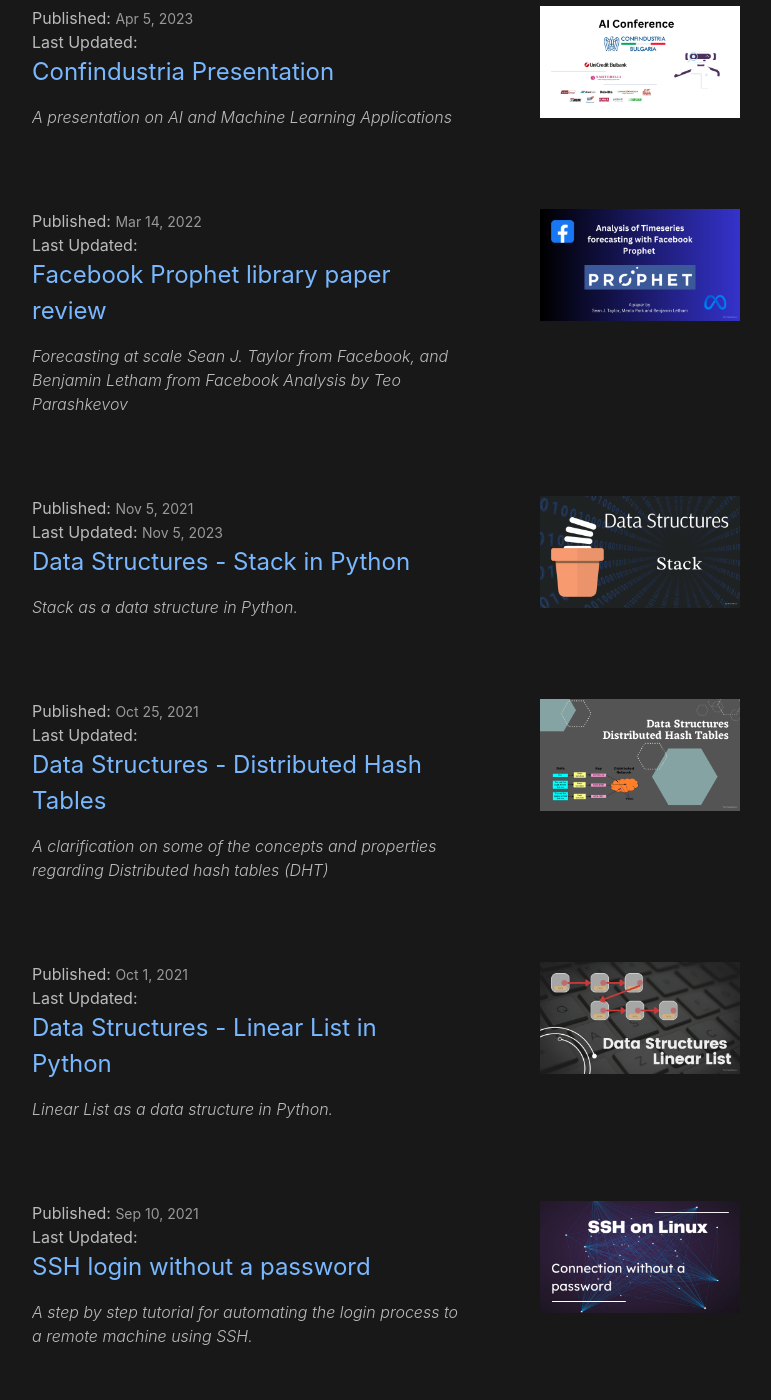
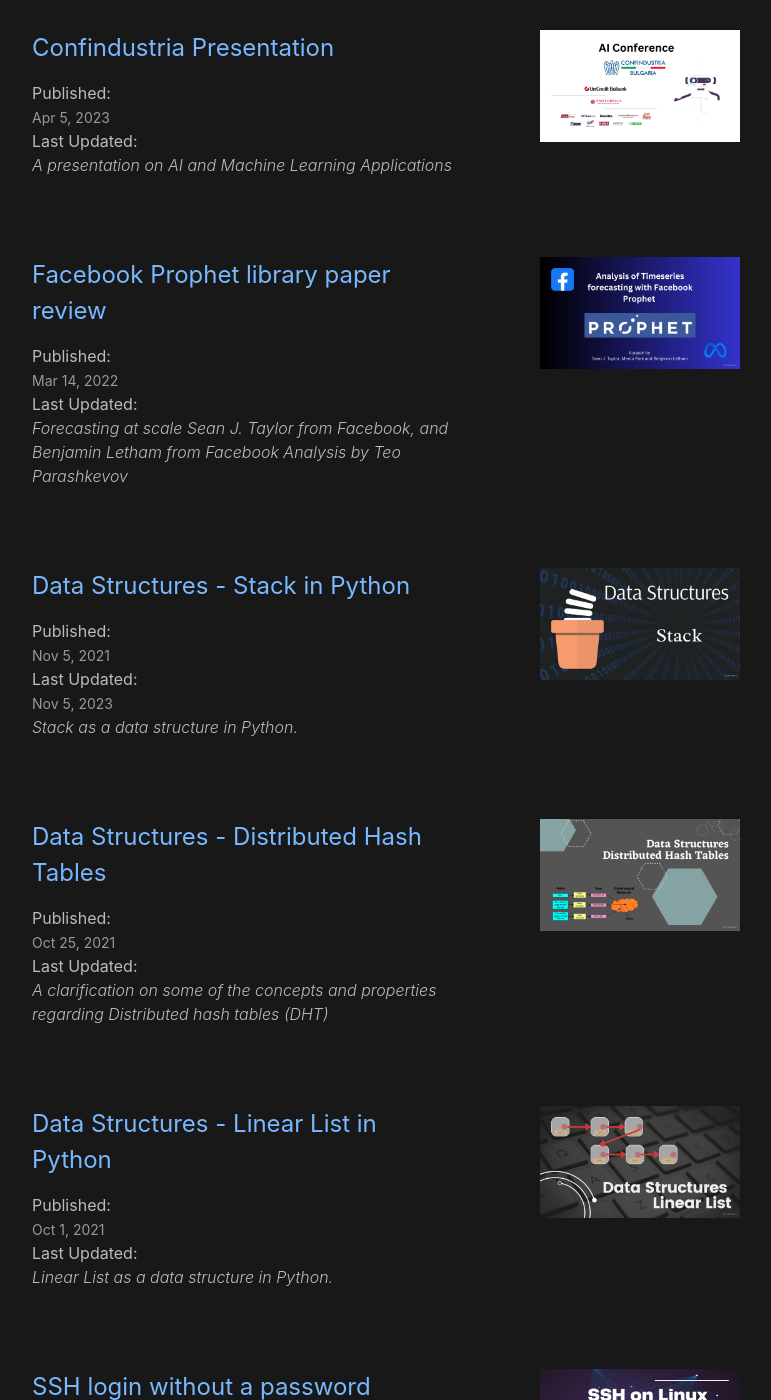
Before and after one commit to theoparashkevov/theoparashkevov.github.io, a Jekyll site: the page built from docs/blog.md, in a window 1280 px wide and 1400 px high, scrolled down 534 px. Shown: the whole window, without its empty margins (238-1009 px from the left). Built offline with Jekyll 4.4.1, drawn with Linux system fonts in a browser that asks for light colours; some of the changed text lies outside the part shown.

Commit message:
updated blog home layout

```diff
--- a/docs/_layouts/home.html
+++ b/docs/_layouts/home.html
@@ -39,12 +39,6 @@
           <div class="blog-post-content">
 
             <div class="blog-post-info">
-              <div class="blog-post-date">
-                Published: <span class="post-meta">{{ post.date | date: date_format }}</span>
-              </div>
-              <div class="blog-post-date">
-                Last Updated: <span class="post-meta">{{ post.modified_date | date: date_format }}</span>
-              </div>
 
               <div class="blog-post-title">
                 <h3>
@@ -52,6 +46,15 @@
                     {{ post.title | escape }}
                   </a>
                 </h3>
+              </div>
+
+              <div class="blog-post-date">
+                <div style="margin-right: 2rem;"> Published: </div>
+                <span class="post-meta">{{ post.date | date: date_format }}</span>
+              </div>
+              <div class="blog-post-date">
+                <div style="margin-right: 2rem;"> Last Updated: </div>
+                <span class="post-meta">{{ post.modified_date | date: date_format }}</span>
               </div>
 
               <div class="blog-post-description">
```
